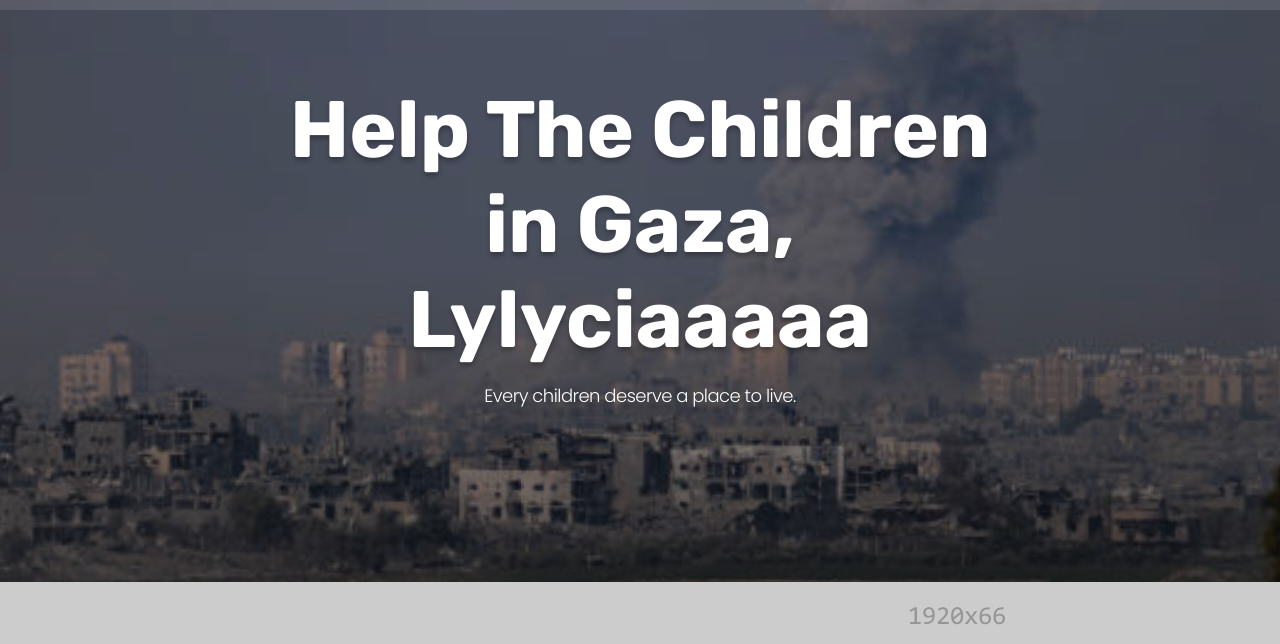
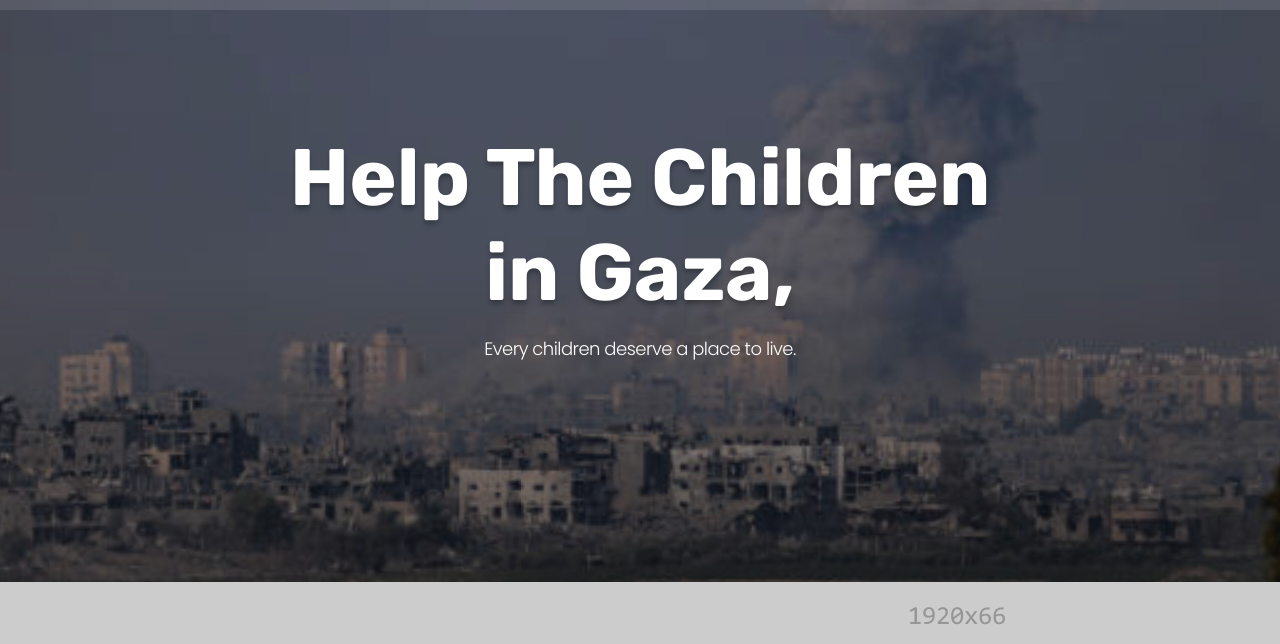
Before and after one commit to ItFlox/donate_gaza, a plain HTML site: page index.html in a window 1280 px wide. Shown: the part 154-798 px from the top of the page. Drawn offline with Linux system fonts and the light colour scheme.

Commit message:
Update index.html

```diff
--- a/index.html
+++ b/index.html
@@ -67,7 +67,7 @@
             <div class="row row-50 justify-content-lg-center align-items-lg-center">
               <div class="col-lg-12">
                 <div class="bunner-content-modern text-center">
-                  <h1 class="main-bunner-title">Help The Children in Gaza, Lylyciaaaaa</h1>
+                  <h1 class="main-bunner-title">Help The Children in Gaza,</h1>
                   <p>Every children deserve a place to live. </p>
                 </div>
               </div>
```
